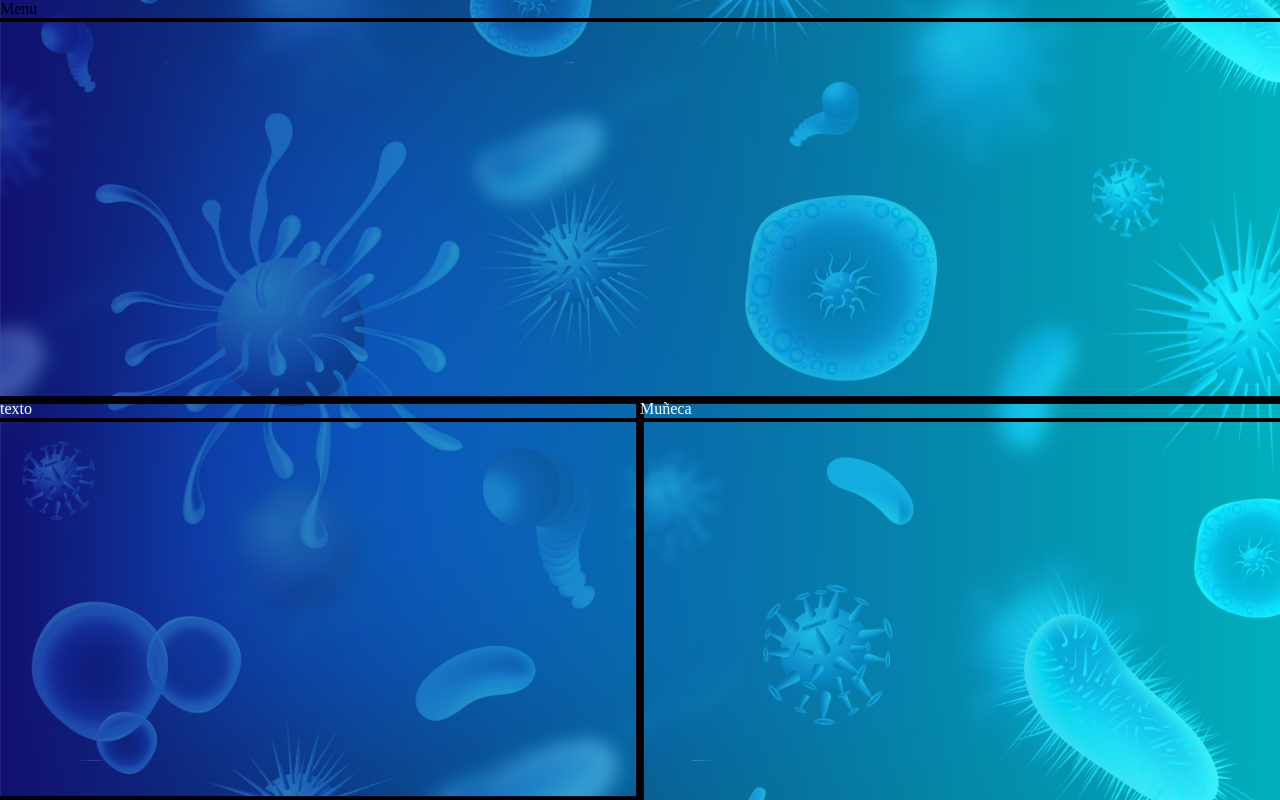
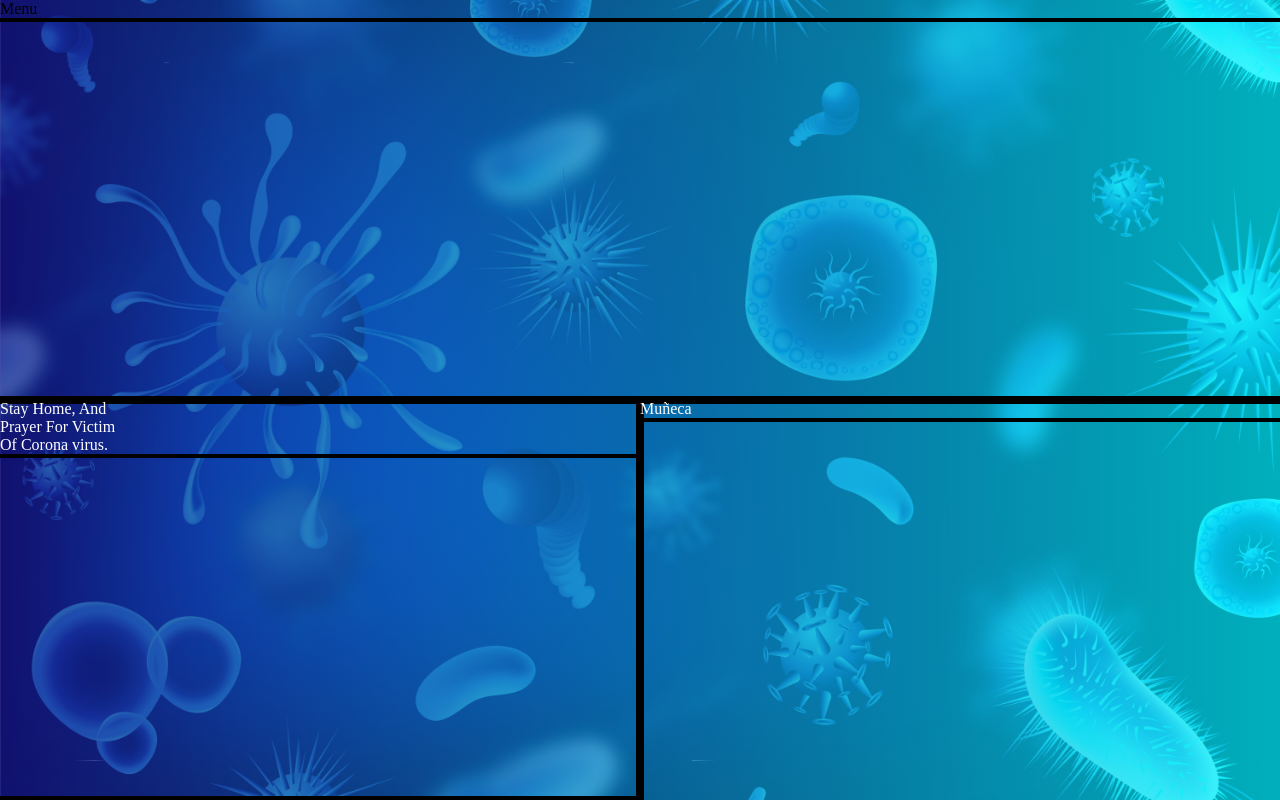
Before and after one commit to Trueqo/Pagina-Covid-19, a website: page index.html in a window 1280 px wide. Drawn offline with Linux system fonts and the light colour scheme.

Commit message:
agregando parrafo

```diff
--- a/index.html
+++ b/index.html
@@ -15,7 +15,7 @@
                 <p>Menu</p>
             </header>
             <section class="sectionOne">
-                <p>texto</p>
+                <p>Stay Home, And <br/> Prayer For Victim <br/> Of Corona virus. </p>
             </section>
             <aside class="asideOne">
                 <p>Muñeca</p>
```
